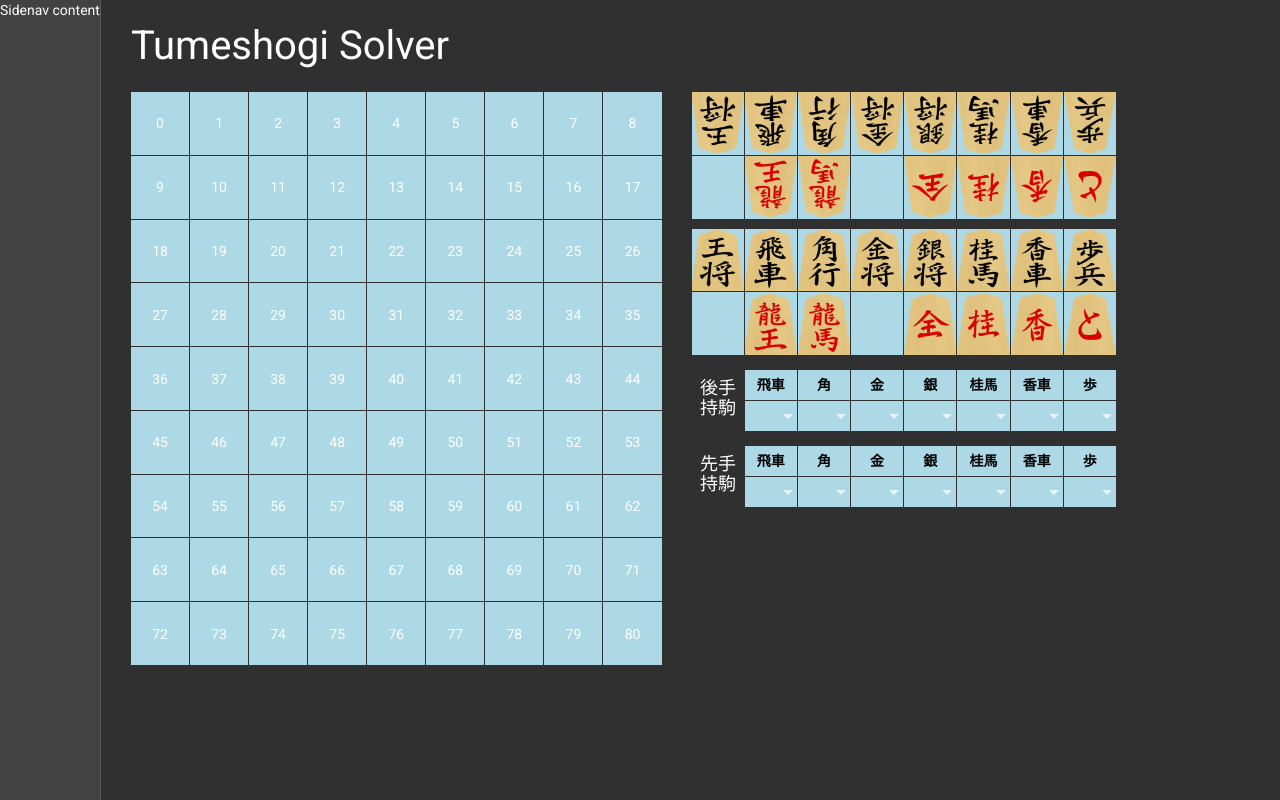
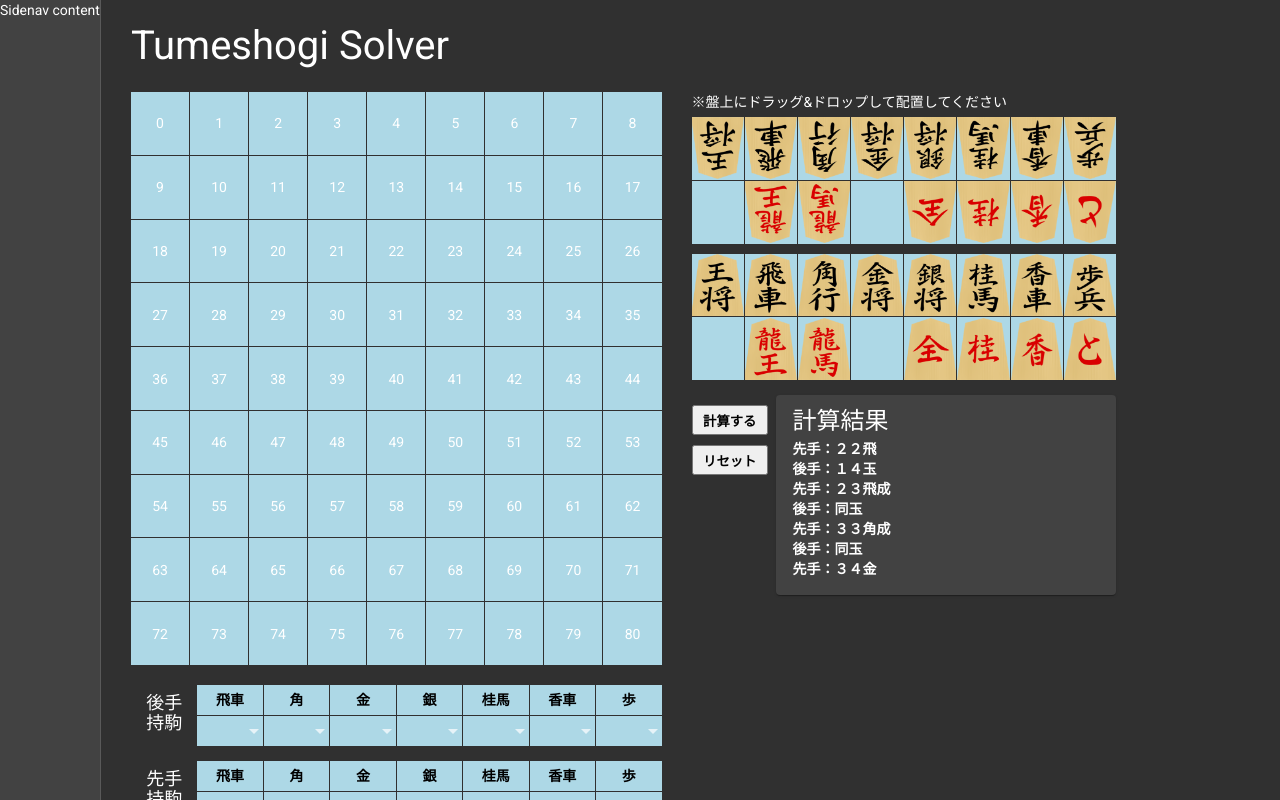
Before and after one commit to begyyal/website, an Angular app: page /shogi in a window 1280 px wide. Built offline with nearby package versions, Linux system fonts and the light colour scheme.

Commit message:
それっぽくする

```diff
--- a/angular.json
+++ b/angular.json
@@ -31,6 +31,7 @@
               "src/assets"
             ],
             "styles": [
+              "./node_modules/@angular/material/prebuilt-themes/purple-green.css",
               "src/styles.scss"
             ],
             "scripts": []
@@ -99,6 +100,7 @@
               "src/assets"
             ],
             "styles": [
+              "./node_modules/@angular/material/prebuilt-themes/purple-green.css",
               "src/styles.scss"
             ],
             "scripts": []
--- a/src/app/shogi/ban/ban.component.html
+++ b/src/app/shogi/ban/ban.component.html
@@ -10,18 +10,6 @@
                     {{m}}
                 </mat-grid-tile>
             </div>
-        </mat-grid-list>
-    </div>
-    <div class="ban-col2">
-        <mat-grid-list class="gote_koma_contents" cols="8" rowHeight="{{rh}}">
-            <mat-grid-tile *ngFor="let i of gote_images">
-                <img *ngIf="i" [src]="i" [width]="rh*0.86" [height]="rh">
-            </mat-grid-tile>
-        </mat-grid-list>
-        <mat-grid-list class="sente_koma_contents" cols="8" rowHeight="{{rh}}">
-            <mat-grid-tile *ngFor="let i of sente_images">
-                <img *ngIf="i" [src]="i" [width]="rh*0.86" [height]="rh">
-            </mat-grid-tile>
         </mat-grid-list>
         <div class="mtgm">
             <div class="mtgm_gote">
@@ -42,7 +30,7 @@
                 <mat-grid-list class="mtgm_contents" cols="7" rowHeight="30">
                     <mat-grid-tile *ngFor="let i of mtgm_tile_count">
                         <div *ngIf="i<=6">{{getMtgmLabel(i)}}</div>
-                        <mat-select style="color: black;" *ngIf="i>6">
+                        <mat-select *ngIf="i>6">
                             <mat-option value="1">11</mat-option>
                             <mat-option value="2">21</mat-option>
                             <mat-option value="3">31</mat-option>
@@ -52,4 +40,37 @@
             </div>
         </div>
     </div>
+    <div class="ban-col2">
+        <div>※盤上にドラッグ&ドロップして配置してください</div>
+        <mat-grid-list class="gote_koma_contents" cols="8" rowHeight="{{rh}}">
+            <mat-grid-tile *ngFor="let i of gote_images">
+                <img *ngIf="i" [src]="i" [width]="rh*0.86" [height]="rh">
+            </mat-grid-tile>
+        </mat-grid-list>
+        <mat-grid-list class="sente_koma_contents" cols="8" rowHeight="{{rh}}">
+            <mat-grid-tile *ngFor="let i of sente_images">
+                <img *ngIf="i" [src]="i" [width]="rh*0.86" [height]="rh">
+            </mat-grid-tile>
+        </mat-grid-list>
+        <div class="control_and_display">
+            <div class="button_contents">
+                <button mat-stroked-button>計算する</button>
+                <button mat-stroked-button>リセット</button>
+            </div>
+            <div class="result_display">
+                <mat-card class="">
+                    <mat-card-title>計算結果</mat-card-title>
+                    <mat-card-content>
+                        先手：２２飛<br>
+                        後手：１４玉<br>
+                        先手：２３飛成<br>
+                        後手：同玉<br>
+                        先手：３３角成<br>
+                        後手：同玉<br>
+                        先手：３４金
+                    </mat-card-content>
+                </mat-card>
+            </div>
+        </div>
+    </div>
 </div>
--- a/src/app/shogi/ban/ban.component.scss
+++ b/src/app/shogi/ban/ban.component.scss
@@ -16,25 +16,29 @@ mat-select {
     float: left;
     width: 50%;
     min-width: 405px;
-    max-width: 720px;
+    max-width: 630px;
 }
 
 .ban-col2 {
     float: left;
     width: 40%;
     min-width: 324px;
-    max-width: 556px;
+    max-width: 504px;
     margin-top: 0px;
     margin-left: 30px;
 }
 
+.gote_koma_contents {
+    top: 5px;
+}
+
 .sente_koma_contents {
-    top: 10px;
+    top: 15px;
 }
 
 .mtgm {
     position: relative;
-    top: 25px;
+    top: 20px;
 }
 
 .mtgm_label {
@@ -54,6 +58,30 @@ mat-select {
 .mtgm_contents {
     float: left;
     width: 87.5%;
+    color: black;
+    font-weight: 800;
+}
+
+.control_and_display {
+    position: relative;
+    top: 30px;
+}
+
+.button_contents {
+    button {
+        font-weight: 800;
+        width: 90%;
+        min-height: 30px;
+        margin-top: 10px;
+    }
+    float: left;
+    width: 20%;
+    position: relative;
+}
+
+.result_display {
+    float: left;
+    width: 80%;
     color: black;
     font-weight: 800;
 }
--- a/src/app/shogi/ban/ban.component.ts
+++ b/src/app/shogi/ban/ban.component.ts
@@ -1,7 +1,7 @@
 import { Component, OnInit } from '@angular/core';
 import { CdkDragDrop, moveItemInArray, transferArrayItem } from "@angular/cdk/drag-drop";
 
-const RH_MIN = 45, RH_MAX = 80;
+const RH_MIN = 45, RH_MAX = 70;
 const MTGM_LABEL = ["飛車", "角", "金", "銀", "桂馬", "香車", "歩"];
 
 @Component({
--- a/src/app/shogi/shogi.module.ts
+++ b/src/app/shogi/shogi.module.ts
@@ -7,6 +7,7 @@ import { MatGridListModule } from '@angular/material/grid-list';
 import { CommonModule } from "@angular/common";
 import { DragDropModule } from "@angular/cdk/drag-drop";
 import { MatSelectModule } from '@angular/material/select'
+import { MatCardModule } from '@angular/material/card';
 import { BrowserAnimationsModule } from '@angular/platform-browser/animations';
 
 @NgModule({
@@ -20,6 +21,7 @@ import { BrowserAnimationsModule } from '@angular/platform-browser/animations';
     CommonModule,
     DragDropModule,
     MatSelectModule,
+    MatCardModule,
     BrowserAnimationsModule
   ],
   providers: []
--- a/src/styles.scss
+++ b/src/styles.scss
@@ -1,5 +1,3 @@
-@import url('~@angular/material/prebuilt-themes/purple-green.css');
-
 html, body { height: 100%; }
 body { margin: 0; font-family: Roboto, "Helvetica Neue", sans-serif; }
 
```
